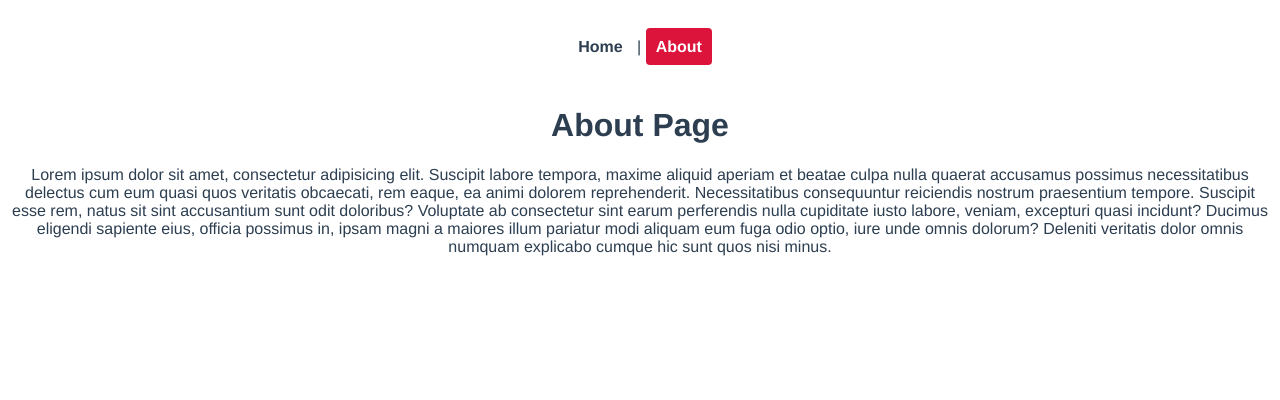
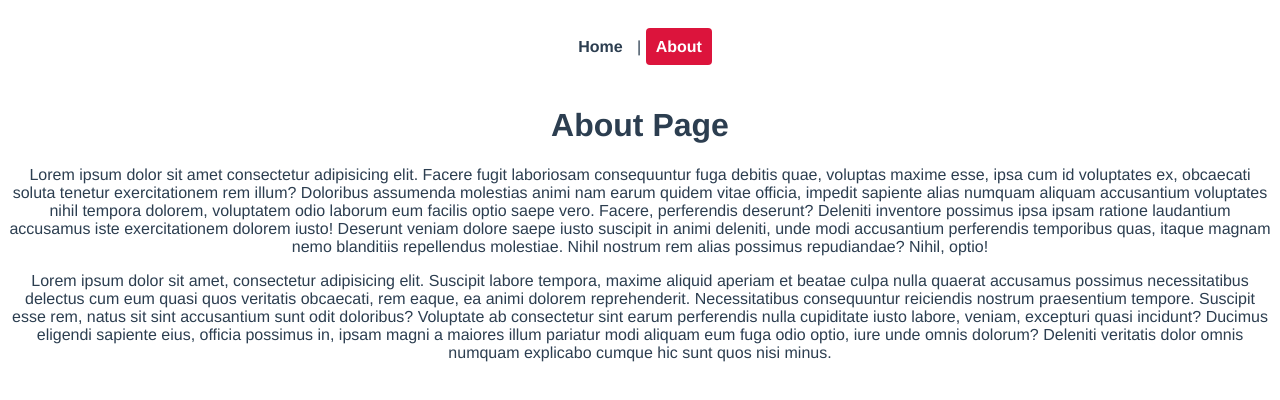
Before and after one commit to KDA-Coding/Vue_Firebase_Learning, a Vue app in the folder Ch6/ninja-jobs/: page /about in a window 1280 px wide. Shown: the top 400 px of the page. Built offline with nearby package versions, Linux system fonts and the light colour scheme.

Commit message:
Fixed Paragraph Alignment

```diff
--- a/Ch6/ninja-jobs/src/views/AboutView.vue
+++ b/Ch6/ninja-jobs/src/views/AboutView.vue
@@ -1,6 +1,7 @@
 <template>
   <div class="about">
     <h1>About Page</h1>
+    <p>Lorem ipsum dolor sit amet consectetur adipisicing elit. Facere fugit laboriosam consequuntur fuga debitis quae, voluptas maxime esse, ipsa cum id voluptates ex, obcaecati soluta tenetur exercitationem rem illum? Doloribus assumenda molestias animi nam earum quidem vitae officia, impedit sapiente alias numquam aliquam accusantium voluptates nihil tempora dolorem, voluptatem odio laborum eum facilis optio saepe vero. Facere, perferendis deserunt? Deleniti inventore possimus ipsa ipsam ratione laudantium accusamus iste exercitationem dolorem iusto! Deserunt veniam dolore saepe iusto suscipit in animi deleniti, unde modi accusantium perferendis temporibus quas, itaque magnam nemo blanditiis repellendus molestiae. Nihil nostrum rem alias possimus repudiandae? Nihil, optio!</p>
     <p>Lorem ipsum dolor sit amet, consectetur adipisicing elit. Suscipit labore tempora, maxime aliquid aperiam et beatae culpa nulla quaerat accusamus possimus necessitatibus delectus cum eum quasi quos veritatis obcaecati, rem eaque, ea animi dolorem reprehenderit. Necessitatibus consequuntur reiciendis nostrum praesentium tempore. Suscipit esse rem, natus sit sint accusantium sunt odit doloribus? Voluptate ab consectetur sint earum perferendis nulla cupiditate iusto labore, veniam, excepturi quasi incidunt? Ducimus eligendi sapiente eius, officia possimus in, ipsam magni a maiores illum pariatur modi aliquam eum fuga odio optio, iure unde omnis dolorum? Deleniti veritatis dolor omnis numquam explicabo cumque hic sunt quos nisi minus.</p>
   </div>
 </template>
--- a/Ch6/ninja-jobs/src/views/HomeView.vue
+++ b/Ch6/ninja-jobs/src/views/HomeView.vue
@@ -1,17 +1,8 @@
 <template>
   <div class="home">
     <h1>Home Page</h1>
-    <p>Lorem ipsum dolor sit amet consectetur adipisicing elit.
-       Facere fugit laboriosam consequuntur fuga debitis quae, voluptas maxime esse,
-       ipsa cum id voluptates ex, obcaecati soluta tenetur exercitationem rem illum?
-       Doloribus assumenda molestias animi nam earum quidem vitae officia,
-       impedit sapiente alias numquam aliquam accusantium voluptates nihil tempora dolorem,
-       voluptatem odio laborum eum facilis optio saepe vero. Facere, perferendis deserunt?
-       Deleniti inventore possimus ipsa ipsam ratione laudantium accusamus iste
-       exercitationem dolorem iusto!
-       Deserunt veniam dolore saepe iusto suscipit in animi deleniti,
-       unde modi accusantium perferendis temporibus quas, itaque magnam nemo blanditiis
-       repellendus molestiae. Nihil nostrum rem alias possimus repudiandae? Nihil, optio!</p>
+    <p>Lorem ipsum dolor sit amet consectetur adipisicing elit. Facere fugit laboriosam consequuntur fuga debitis quae, voluptas maxime esse, ipsa cum id voluptates ex, obcaecati soluta tenetur exercitationem rem illum? Doloribus assumenda molestias animi nam earum quidem vitae officia, impedit sapiente alias numquam aliquam accusantium voluptates nihil tempora dolorem, voluptatem odio laborum eum facilis optio saepe vero. Facere, perferendis deserunt? Deleniti inventore possimus ipsa ipsam ratione laudantium accusamus iste exercitationem dolorem iusto! Deserunt veniam dolore saepe iusto suscipit in animi deleniti, unde modi accusantium perferendis temporibus quas, itaque magnam nemo blanditiis repellendus molestiae. Nihil nostrum rem alias possimus repudiandae? Nihil, optio!</p>
+    <p>Lorem ipsum dolor sit amet consectetur adipisicing elit. Facere fugit laboriosam consequuntur fuga debitis quae, voluptas maxime esse, ipsa cum id voluptates ex, obcaecati soluta tenetur exercitationem rem illum? Doloribus assumenda molestias animi nam earum quidem vitae officia, impedit sapiente alias numquam aliquam accusantium voluptates nihil tempora dolorem, voluptatem odio laborum eum facilis optio saepe vero. Facere, perferendis deserunt? Deleniti inventore possimus ipsa ipsam ratione laudantium accusamus iste exercitationem dolorem iusto! Deserunt veniam dolore saepe iusto suscipit in animi deleniti, unde modi accusantium perferendis temporibus quas, itaque magnam nemo blanditiis repellendus molestiae. Nihil nostrum rem alias possimus repudiandae? Nihil, optio!</p>
   </div>
 </template>
 
```
